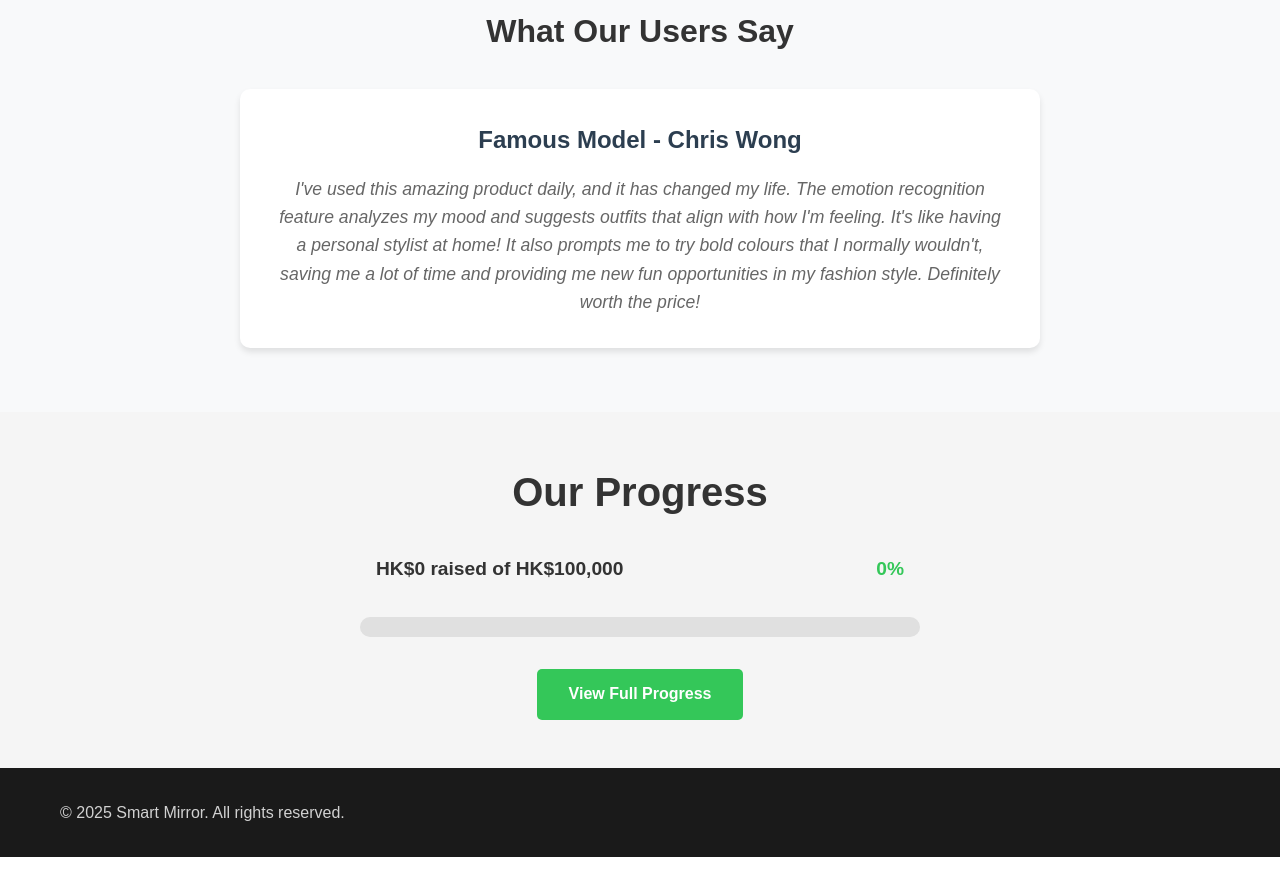
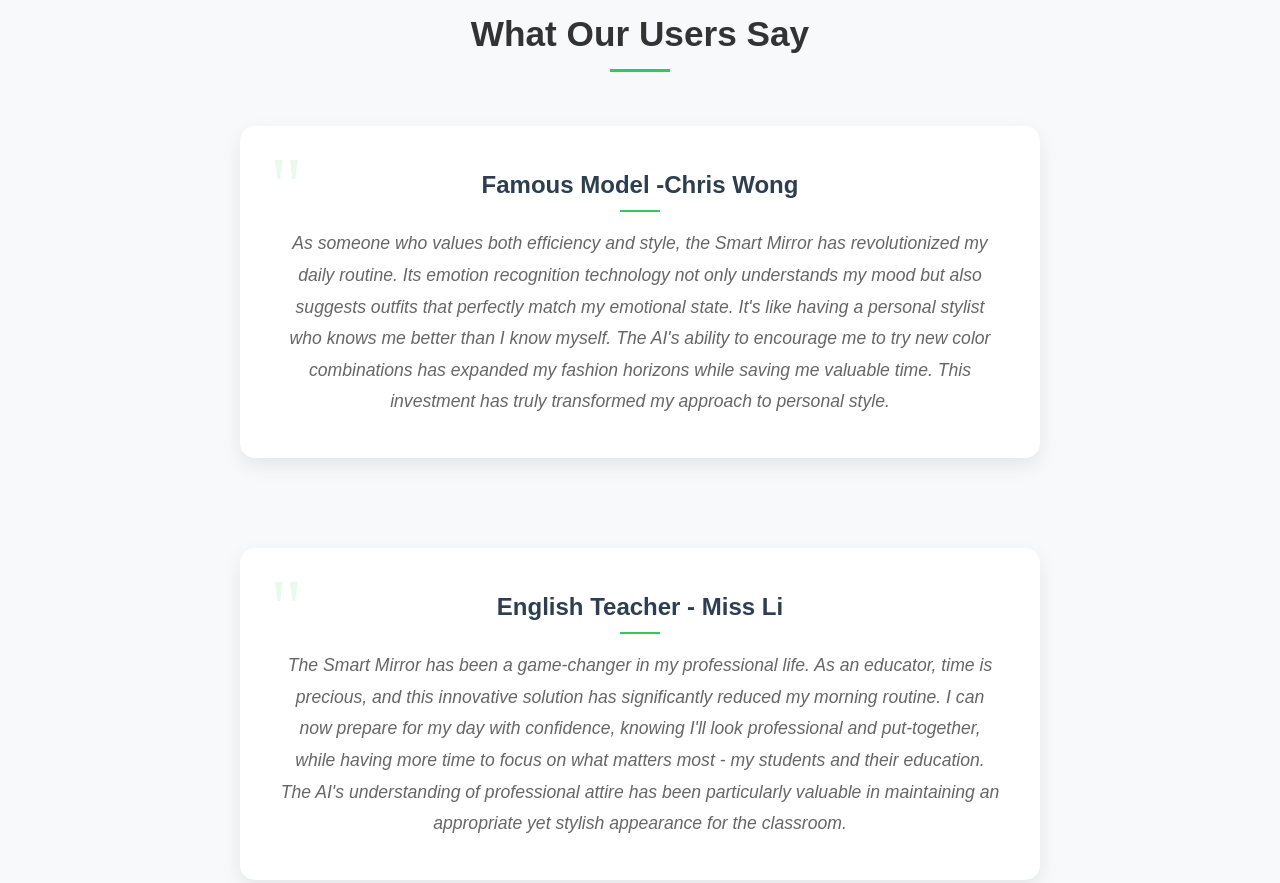
Before and after one commit to Darren-Fong/crowdfunding_project, a website: page index.html in a window 1280 px wide. Shown: the part 1500-2383 px from the top of the page. Before the commit the page ends 2357 px from the top, so only its background shows below. Drawn offline with Linux system fonts and the light colour scheme; no server answers.

Commit message:
Enhance testimonial section styling with hover effects and visual improvements

```diff
--- a/index.html
+++ b/index.html
@@ -56,8 +56,13 @@
         <div class="container">
             <h2>What Our Users Say</h2>
             <div class="testimonial-content">
-                <h3>Famous Model - Chris Wong</h3>
-                <p>I've used this amazing product daily, and it has changed my life. The emotion recognition feature analyzes my mood and suggests outfits that align with how I'm feeling. It's like having a personal stylist at home! It also prompts me to try bold colours that I normally wouldn't, saving me a lot of time and providing me new fun opportunities in my fashion style. Definitely worth the price!</p>
+                <h3>Famous Model -Chris Wong</h3>
+                <p>As someone who values both efficiency and style, the Smart Mirror has revolutionized my daily routine. Its emotion recognition technology not only understands my mood but also suggests outfits that perfectly match my emotional state. It's like having a personal stylist who knows me better than I know myself. The AI's ability to encourage me to try new color combinations has expanded my fashion horizons while saving me valuable time. This investment has truly transformed my approach to personal style.</p>
+            </div>
+            <br>
+            <div class="testimonial-content">
+                <h3>English Teacher - Miss Li</h3>
+                <p>The Smart Mirror has been a game-changer in my professional life. As an educator, time is precious, and this innovative solution has significantly reduced my morning routine. I can now prepare for my day with confidence, knowing I'll look professional and put-together, while having more time to focus on what matters most - my students and their education. The AI's understanding of professional attire has been particularly valuable in maintaining an appropriate yet stylish appearance for the classroom.</p>
             </div>
         </div>
     </section>
--- a/styles.css
+++ b/styles.css
@@ -1068,31 +1068,106 @@ video#player.main-video {
 .testimonial h2 {
     margin-bottom: 2rem;
     color: #333;
-    font-size: 2rem;
+    font-size: 2.2rem;
+    font-weight: 600;
+    position: relative;
+    display: inline-block;
+}
+
+.testimonial h2::after {
+    content: '';
+    position: absolute;
+    bottom: -10px;
+    left: 50%;
+    transform: translateX(-50%);
+    width: 60px;
+    height: 3px;
+    background: var(--primary-color);
 }
 
 .testimonial-content {
     max-width: 800px;
-    margin: 0 auto;
-    padding: 2rem;
+    margin: 2rem auto;
+    padding: 2.5rem;
     background-color: white;
-    border-radius: 10px;
-    box-shadow: 0 4px 6px rgba(0, 0, 0, 0.1);
+    border-radius: 15px;
+    box-shadow: 0 8px 20px rgba(0, 0, 0, 0.08);
+    transition: transform 0.3s ease, box-shadow 0.3s ease;
+    position: relative;
+    overflow: hidden;
+}
+
+.testimonial-content:hover {
+    transform: translateY(-5px);
+    box-shadow: 0 12px 25px rgba(0, 0, 0, 0.12);
+}
+
+.testimonial-content::before {
+    content: '"';
+    position: absolute;
+    top: 20px;
+    left: 30px;
+    font-size: 5rem;
+    color: var(--primary-color);
+    opacity: 0.1;
+    font-family: serif;
+    line-height: 1;
 }
 
 .testimonial-content h3 {
     color: #2c3e50;
-    margin-bottom: 1rem;
+    margin-bottom: 1.5rem;
     font-size: 1.5rem;
+    font-weight: 600;
+    position: relative;
+    display: inline-block;
+}
+
+.testimonial-content h3::after {
+    content: '';
+    position: absolute;
+    bottom: -8px;
+    left: 50%;
+    transform: translateX(-50%);
+    width: 40px;
+    height: 2px;
+    background: var(--primary-color);
 }
 
 .testimonial-content p {
     color: #666;
     font-size: 1.1rem;
-    line-height: 1.6;
+    line-height: 1.8;
     font-style: italic;
     max-width: 800px;
     margin: 0 auto;
+    position: relative;
+}
+
+/* Responsive adjustments */
+@media (max-width: 768px) {
+    .testimonial-content {
+        padding: 2rem;
+        margin: 1.5rem auto;
+    }
+
+    .testimonial-content::before {
+        font-size: 4rem;
+        top: 15px;
+        left: 20px;
+    }
+
+    .testimonial h2 {
+        font-size: 1.8rem;
+    }
+
+    .testimonial-content h3 {
+        font-size: 1.3rem;
+    }
+
+    .testimonial-content p {
+        font-size: 1rem;
+    }
 }
 
 /* Large Screen Adjustments */
@@ -1928,29 +2003,80 @@ html {
 .testimonial h2 {
     margin-bottom: 2rem;
     color: #333;
-    font-size: 2rem;
+    font-size: 2.2rem;
+    font-weight: 600;
+    position: relative;
+    display: inline-block;
+}
+
+.testimonial h2::after {
+    content: '';
+    position: absolute;
+    bottom: -10px;
+    left: 50%;
+    transform: translateX(-50%);
+    width: 60px;
+    height: 3px;
+    background: var(--primary-color);
 }
 
 .testimonial-content {
     max-width: 800px;
-    margin: 0 auto;
-    padding: 2rem;
+    margin: 2rem auto;
+    padding: 2.5rem;
     background-color: white;
-    border-radius: 10px;
-    box-shadow: 0 4px 6px rgba(0, 0, 0, 0.1);
+    border-radius: 15px;
+    box-shadow: 0 8px 20px rgba(0, 0, 0, 0.08);
+    transition: transform 0.3s ease, box-shadow 0.3s ease;
+    position: relative;
+    overflow: hidden;
+}
+
+.testimonial-content:hover {
+    transform: translateY(-5px);
+    box-shadow: 0 12px 25px rgba(0, 0, 0, 0.12);
+}
+
+.testimonial-content::before {
+    content: '"';
+    position: absolute;
+    top: 20px;
+    left: 30px;
+    font-size: 5rem;
+    color: var(--primary-color);
+    opacity: 0.1;
+    font-family: serif;
+    line-height: 1;
 }
 
 .testimonial-content h3 {
     color: #2c3e50;
-    margin-bottom: 1rem;
+    margin-bottom: 1.5rem;
     font-size: 1.5rem;
+    font-weight: 600;
+    position: relative;
+    display: inline-block;
+}
+
+.testimonial-content h3::after {
+    content: '';
+    position: absolute;
+    bottom: -8px;
+    left: 50%;
+    transform: translateX(-50%);
+    width: 40px;
+    height: 2px;
+    background: var(--primary-color);
 }
 
 .testimonial-content p {
     color: #666;
     font-size: 1.1rem;
-    line-height: 1.6;
+    line-height: 1.8;
     font-style: italic;
+    max-width: 800px;
+    margin: 0 auto;
+    position: relative;
 }
 
 /* Products Page Text Alignment */
```
Also changed, not shown: progress.html (+0 -2 lines).
